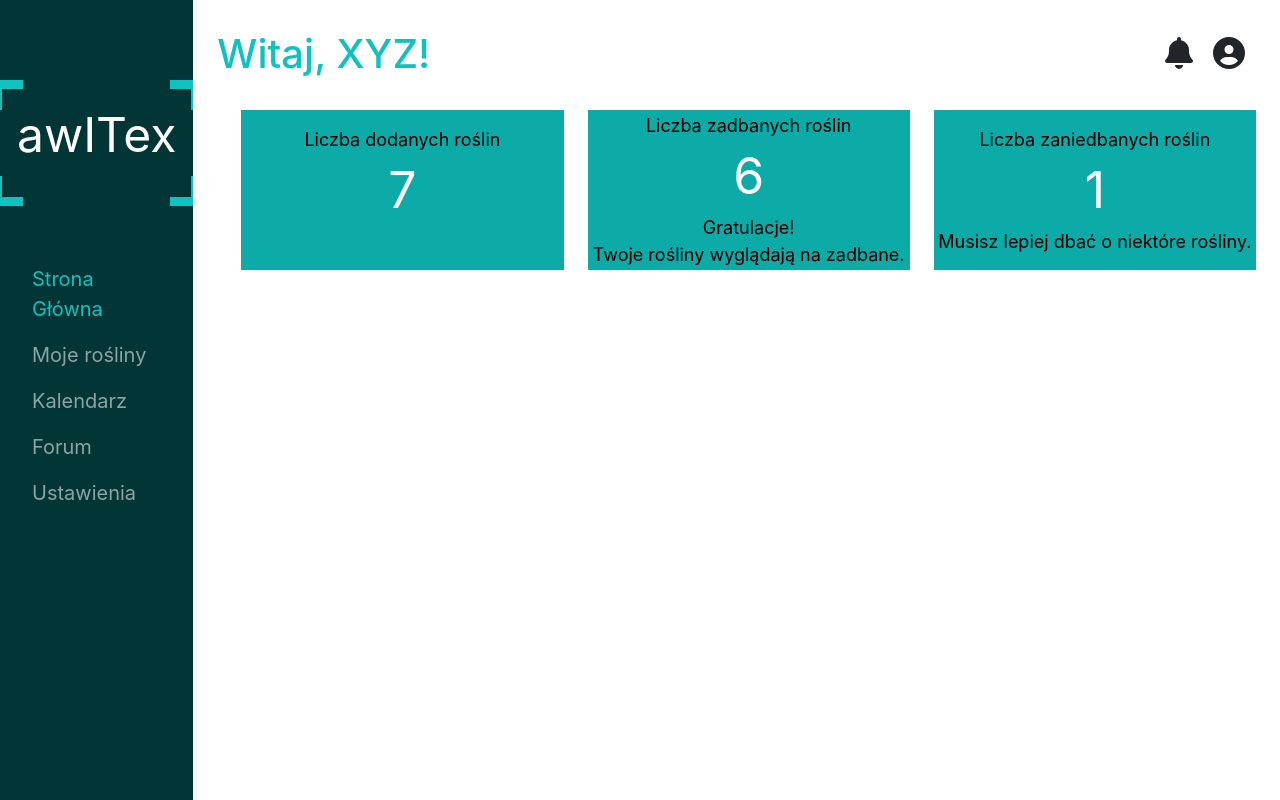
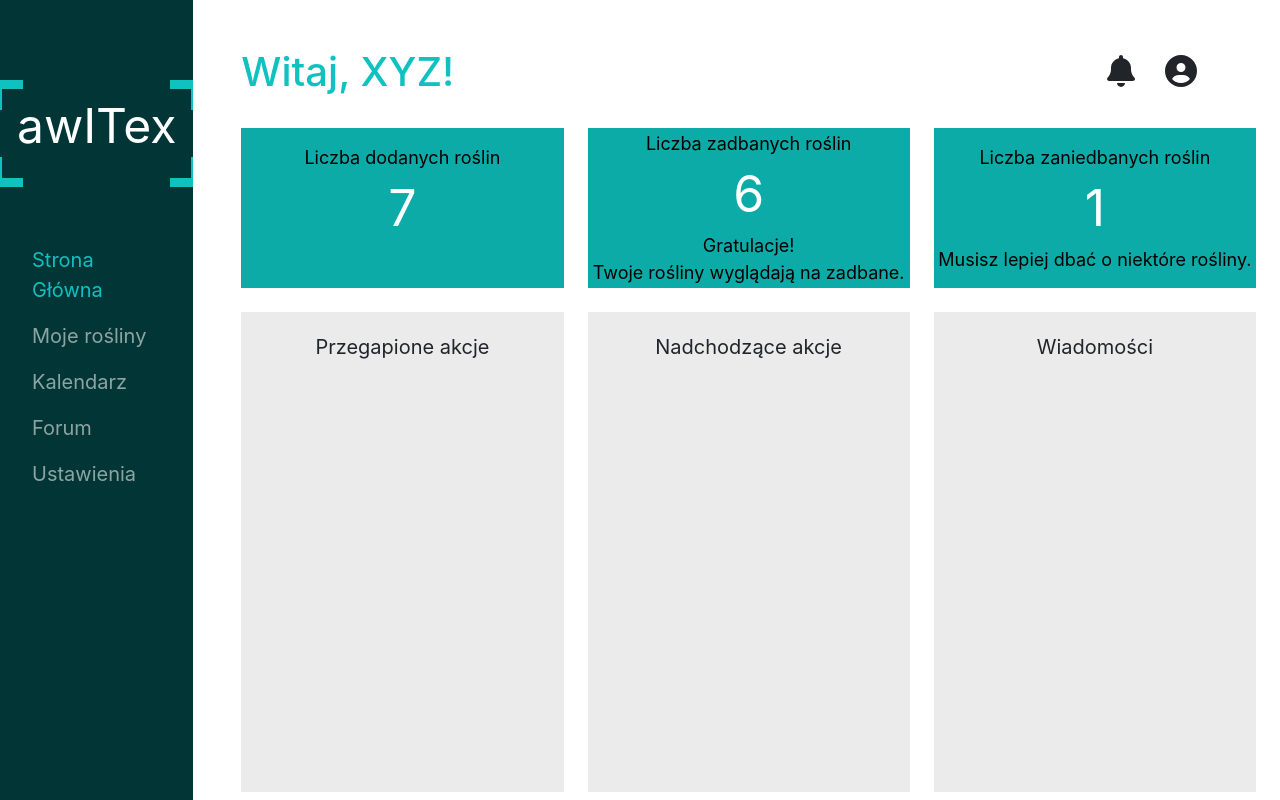
Before and after one commit to pploszczyca/AwITeks, a React (Create React App) app in the folder frontend/: page / in a window 1280 px wide. Built offline with nearby package versions, Linux system fonts and the light colour scheme.

Commit message:
dashboard info

```diff
--- a/frontend/src/components/Dashboard/Dashboard.tsx
+++ b/frontend/src/components/Dashboard/Dashboard.tsx
@@ -1,12 +1,14 @@
 import React from "react";
 import {Container, Col, Row} from "react-bootstrap";
 import DashboardStats from "../DashboardStats/DashboardStats";
+import DashboardInfo from "../DashboardInfo/DashboardInfo";
 
 
 function Dashboard() {
     return (
         <Container className="mt-4">
             <DashboardStats/>
+            <DashboardInfo/>
         </Container>
     )
 }
--- a/frontend/src/components/DashboardInfo/DashboardInfo.tsx
+++ b/frontend/src/components/DashboardInfo/DashboardInfo.tsx
@@ -1,8 +1,28 @@
 import React from 'react';
+import {Row, Col} from "react-bootstrap";
+import styled from "styled-components";
+
+let InfoElement = styled.div`
+  height: 60vh;
+  background-color: #EBEBEB;
+  text-align: center;
+  font-size: 20px;
+  padding-top: 20px;
+`
 
 function DashboardInfo() {
     return (
-        <div>Info here</div>
+        <Row className="mt-4">
+            <Col>
+                <InfoElement>Przegapione akcje</InfoElement>
+            </Col>
+            <Col>
+                <InfoElement>Nadchodzące akcje</InfoElement>
+            </Col>
+            <Col>
+                <InfoElement>Wiadomości</InfoElement>
+            </Col>
+        </Row>
     );
 }
 
--- a/frontend/src/components/Sidebar/Sidebar.tsx
+++ b/frontend/src/components/Sidebar/Sidebar.tsx
@@ -20,7 +20,7 @@ let NavbarEdit = styled(Navbar)`
   & #logo {
     position: relative;
     color: white;
-    padding: 0.4em 0.5em;
+    padding: 0.2em 0.5em;
     font-size: 48px;
 
     &::before, &::after, &>:first-child::before, &>:first-child::after{
--- a/frontend/src/components/SiteTitleAndIcons/SiteTitleAndIcons.tsx
+++ b/frontend/src/components/SiteTitleAndIcons/SiteTitleAndIcons.tsx
@@ -10,17 +10,17 @@ let PageTitle = styled.h1`
 
 function SiteTitleAndIcons() {
     return (
-        <Container fluid style={{ paddingLeft: 0, paddingRight: 0, marginTop: 30, width: "87vw"}}>
+        <Container className="mt-5">
             <Row>
                 <Col xs={10}>
                     <PageTitle>Witaj, XYZ!</PageTitle>
                 </Col>
                 <Col xs={2}>
                     <Row style={{fontSize: 32}}>
-                        <Col xs={3}>
+                        <Col xs={4}>
                             <FontAwesomeIcon icon={faBell} />
                         </Col>
-                        <Col xs={3}>
+                        <Col xs={4}>
                             <FontAwesomeIcon icon={faUser} />
                         </Col>
                     </Row>
```
